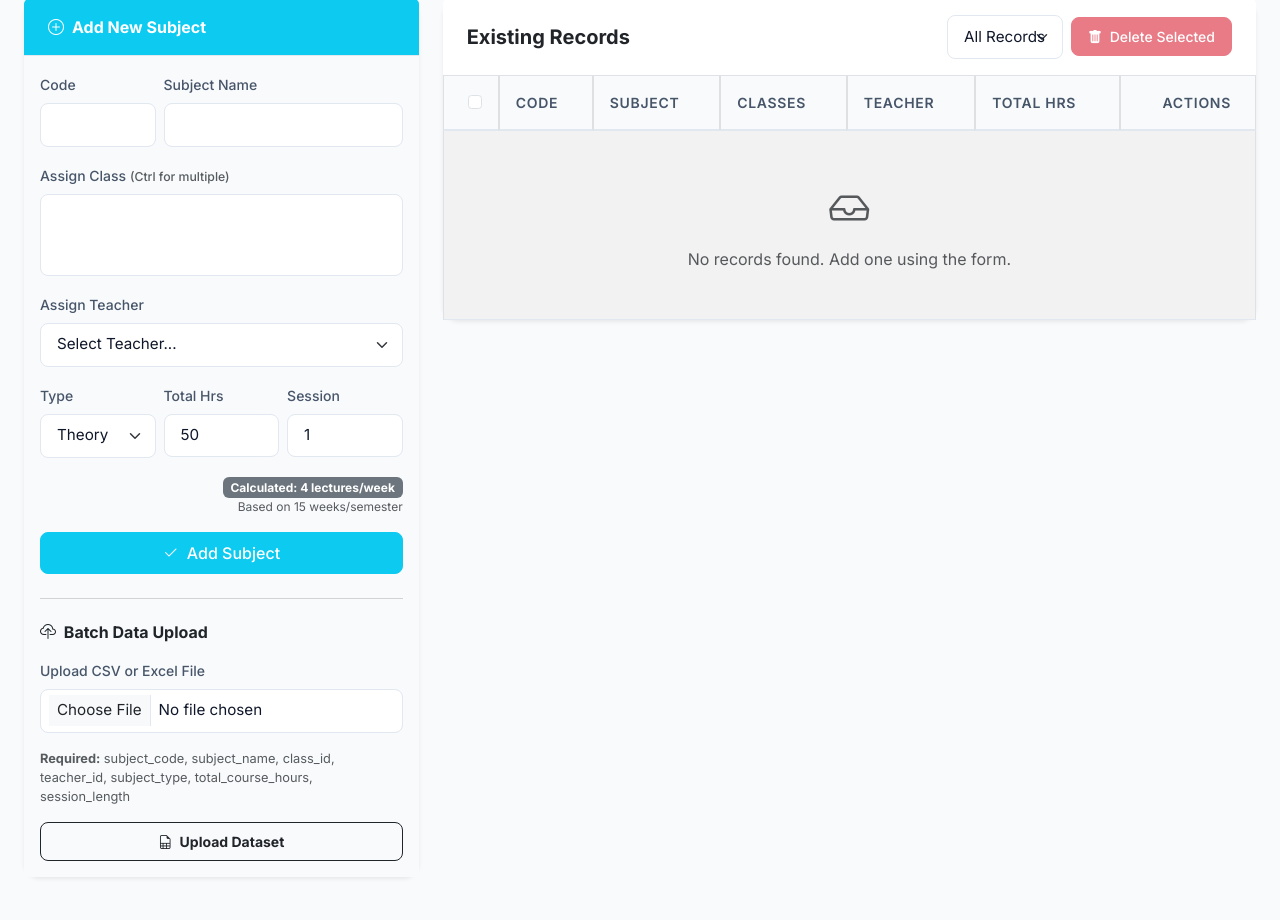
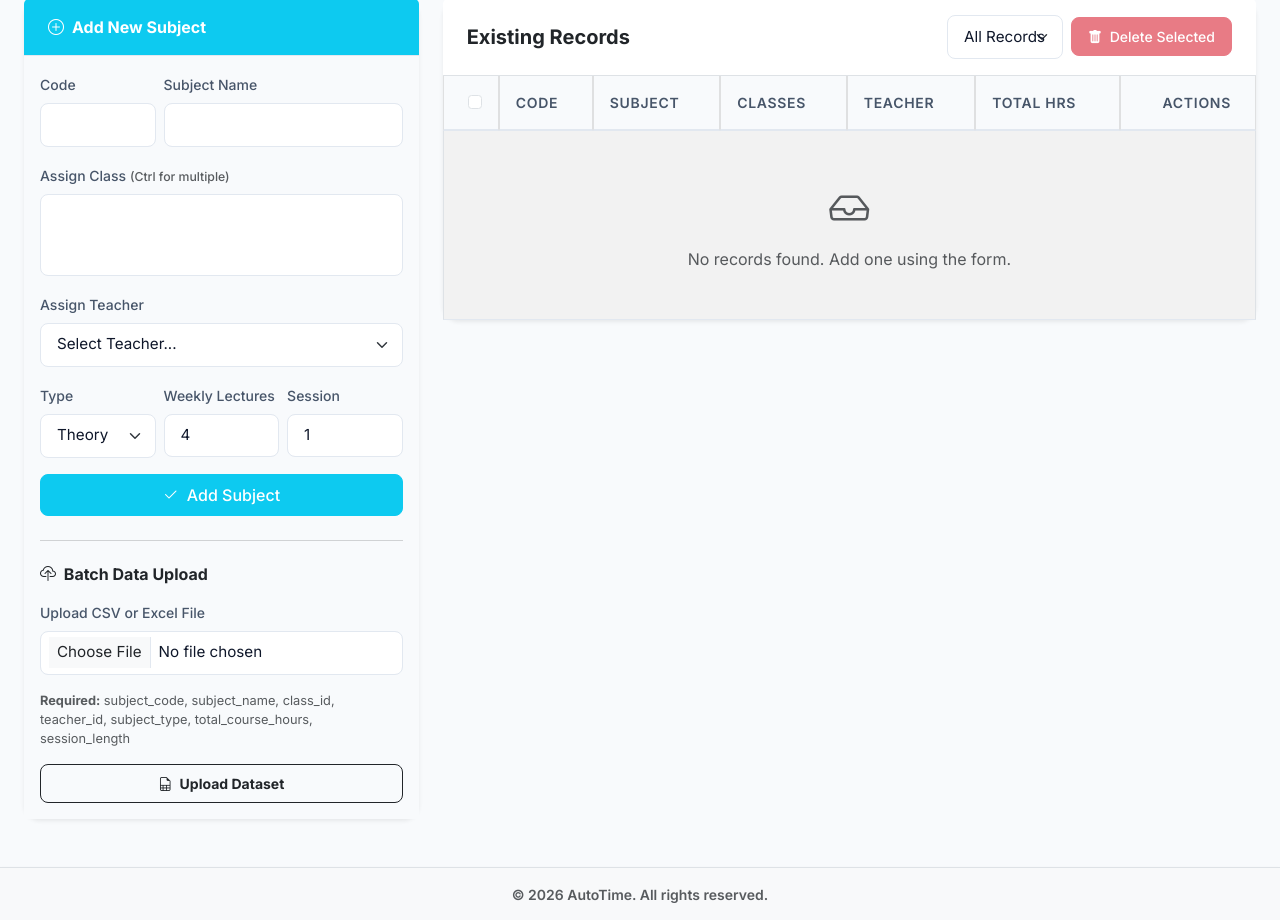
Before and after one commit to Saurabh-Yadav-4712/autotime-webapp, a Flask app: page /manage_subjects in a window 1280 px wide. Shown: the part 164-1084 px from the top of the page. Run offline with Flask 3, Linux system fonts and the light colour scheme; the visitor is signed in with stand-in values (Sample User, id 1); data that the repository does not hold is empty.

Commit message:
Refactor: Simplify timetable to weekly basis, remove syllabus tracking and weeks_per_semester logic

```diff
--- a/routes/admin.py
+++ b/routes/admin.py
@@ -63,37 +63,13 @@ def admin_dash():
             'free_hours': free_hrs
         })
 
-    import math
+
     subjects = Subject.query.filter_by(institute_code=inst_code).all()
     all_courses = Course.query.filter_by(institute_code=inst_code).all()
 
-    # Create mapping of class_id to department
-    class_dept_map = {c.class_id: c.department for c in all_courses}
-
-    weeks_setting = Settings.query.filter_by(institute_code=inst_code, key='weeks_per_semester').first()
-    weeks_per_semester = int(weeks_setting.value) if weeks_setting else 15
-
-    syllabus_tracking_grouped = {}
-    for s in subjects:
-        # Attempt to determine department from first class_id mapping
-        first_class = s.class_id.split(',')[0].strip() if s.class_id else ""
-        dept = class_dept_map.get(first_class, "General/Unassigned")
-
-        if dept not in syllabus_tracking_grouped:
-            syllabus_tracking_grouped[dept] = []
-
-        syllabus_tracking_grouped[dept].append({
-            'name': s.subject_name,
-            'code': s.subject_code,
-            'teacher': s.teacher_id,
-            'total_hrs': s.total_course_hours,
-            'weekly_hrs': s.required_hours,
-            'weeks_needed': math.ceil(s.total_course_hours / s.required_hours) if s.required_hours > 0 else 0
-        })
-
     pending_requests = TeacherUpdateRequest.query.filter_by(institute_code=inst_code, status='Pending').all()
     admin = Institute.query.get(session['admin_id'])
-    return render_template('admin/admin_dash.html', admin=admin, c_count=c_count, t_count=t_count, s_count=s_count, generated=generated, free_teachers=free_teachers_count, faculty_workload=faculty_workload, syllabus_tracking_grouped=syllabus_tracking_grouped, weeks_per_semester=weeks_per_semester, pending_requests=pending_requests)
+    return render_template('admin/admin_dash.html', admin=admin, c_count=c_count, t_count=t_count, s_count=s_count, generated=generated, free_teachers=free_teachers_count, faculty_workload=faculty_workload, pending_requests=pending_requests)
 
 @main_bp.route('/bulk_import/<manage_type>', methods=['POST'])
 @login_required_admin
@@ -173,16 +149,9 @@ def bulk_import(manage_type):
                     tot_hrs = get_val(row, 'total_course_hours', 'totalcoursehours', 'totalhours') or 50
                     sess_len = get_val(row, 'session_length', 'sessionlength') or 1
 
-                    if req_hrs_raw:
-                        req_hrs = int(req_hrs_raw)
-                    else:
-                        weeks_setting = Settings.query.filter_by(institute_code=inst_code, key='weeks_per_semester').first()
-                        weeks = int(weeks_setting.value) if weeks_setting else 15
-                        import math
-                        req_hrs = math.ceil(int(tot_hrs) / weeks)
-
+                    req_hrs = int(req_hrs_raw) if req_hrs_raw else 4
                     if not scode: raise ValueError("subject_code missing")
-                    s = Subject(institute_code=inst_code, subject_code=scode, subject_name=sname, class_id=cid, teacher_id=tid, subject_type=stype, required_hours=req_hrs, total_course_hours=int(tot_hrs), session_length=int(sess_len))
+                    s = Subject(institute_code=inst_code, subject_code=scode, subject_name=sname, class_id=cid, teacher_id=tid, subject_type=stype, required_hours=req_hrs, total_course_hours=50, session_length=int(sess_len))
                     db.session.add(s)
                 db.session.commit()
                 success_count += 1
@@ -261,15 +230,15 @@ def manage_subjects():
 
         weeks_setting = Settings.query.filter_by(institute_code=inst_code, key='weeks_per_semester').first()
         weeks = int(weeks_setting.value) if weeks_setting else 15
-        total_hours = int(request.form['total_course_hours'])
+
         session_len = int(request.form.get('session_length', 1))
-        import math
+
 
         db.session.add(Subject(
             institute_code=inst_code, subject_code=request.form['subject_code'],
             subject_name=request.form['subject_name'], class_id=",".join(class_ids),
-            teacher_id=request.form['teacher_id'], total_course_hours=total_hours,
-            required_hours=math.ceil(total_hours / weeks),
+            teacher_id=request.form['teacher_id'], total_course_hours=50,
+            required_hours=int(request.form["required_hours"]),
             subject_type=request.form['subject_type'], session_length=session_len
         ))
         db.session.commit()
@@ -327,12 +296,12 @@ def edit_subject(id):
         subject.teacher_id = request.form['teacher_id']
         weeks_setting = Settings.query.filter_by(institute_code=session['institute_code'], key='weeks_per_semester').first()
         weeks = int(weeks_setting.value) if weeks_setting else 15
-        total_hours = int(request.form['total_course_hours'])
+
         session_len = int(request.form.get('session_length', 1))
-        import math
-        subject.total_course_hours = total_hours
+
+
         subject.session_length = session_len
-        subject.required_hours = math.ceil(total_hours / weeks)
+        subject.required_hours = int(request.form["required_hours"])
         subject.subject_type = request.form['subject_type']
         db.session.commit()
         flash('Subject updated!', 'success')
@@ -645,7 +614,7 @@ def college_settings():
 
     if request.method == 'POST':
         # Yahan humne 'lunch_after_lecture' add kar diya hai
-        keys = ['total_lectures', 'start_time', 'lecture_duration', 'break_time', 'lunch_after_lecture', 'weeks_per_semester']
+        keys = ['total_lectures', 'start_time', 'lecture_duration', 'break_time', 'lunch_after_lecture']
         for key in keys:
             val = request.form.get(key)
             if val:
--- a/templates/admin/edit_master.html
+++ b/templates/admin/edit_master.html
@@ -83,7 +83,7 @@
                                     <option value="Practical" {% if item.subject_type == 'Practical' %}selected{% endif %}>Practical</option>
                                 </select>
                             </div>
-                            <div class="col-4 mb-3"><label class="form-label">Total Course Hrs</label><input type="number" class="form-control" name="total_course_hours" value="{{ item.total_course_hours }}" min="1" required></div>
+                            <div class="col-4 mb-3"><label class="form-label">Weekly Lectures</label><input type="number" class="form-control" name="required_hours" value="{{ item.required_hours }}" min="1" required></div>
                             <div class="col-4 mb-3"><label class="form-label">Session (Hrs)</label><input type="number" class="form-control" name="session_length" value="{{ item.session_length }}" min="1" required></div>
                         </div>
                     {% endif %}
--- a/templates/admin/manage_master.html
+++ b/templates/admin/manage_master.html
@@ -95,35 +95,10 @@
                                 <option value="Theory">Theory</option><option value="Practical">Practical</option>
                             </select>
                         </div>
-                        <div class="col-4 mb-3"><label class="form-label">Total Hrs</label><input type="number" class="form-control" name="total_course_hours" id="total_course_hours" min="1" value="50" required></div>
+                        <div class="col-4 mb-3"><label class="form-label">Weekly Lectures</label><input type="number" class="form-control" name="required_hours" id="required_hours" min="1" value="4" required></div>
                         <div class="col-4 mb-3"><label class="form-label">Session</label><input type="number" class="form-control" name="session_length" id="session_length" min="1" value="1" required></div>
                     </div>
-                    <div class="mb-3 text-end">
-                        <span class="badge bg-secondary" id="calculated_lectures">Calculated: 4 lectures/week</span>
-                        <small class="text-muted d-block" style="font-size: 0.75rem;">Based on 15 weeks/semester</small>
-                    </div>
                     <button type="submit" class="btn btn-info text-white w-100"><i class="bi bi-check2 me-1"></i> Add Subject</button>
-
-                    <script>
-                        document.addEventListener("DOMContentLoaded", function() {
-                            const totalInput = document.getElementById('total_course_hours');
-                            const sessionInput = document.getElementById('session_length');
-                            const badge = document.getElementById('calculated_lectures');
-
-                            function updateCalc() {
-                                if(totalInput && sessionInput && badge) {
-                                    let total = parseInt(totalInput.value) || 0;
-                                    let session = parseInt(sessionInput.value) || 1;
-                                    let weeks = 15; // default
-                                    let reqHours = Math.ceil(total / (weeks * session));
-                                    badge.innerText = "Calculated: " + reqHours + " lectures/week";
-                                }
-                            }
-                            if(totalInput) totalInput.addEventListener('input', updateCalc);
-                            if(sessionInput) sessionInput.addEventListener('input', updateCalc);
-                            updateCalc();
-                        });
-                    </script>
                     {% endif %}
                 </form>
 
```
Also changed, not shown: templates/admin/admin_dash.html (+0 -65 lines), templates/admin/college_settings.html (+3 -7 lines).
